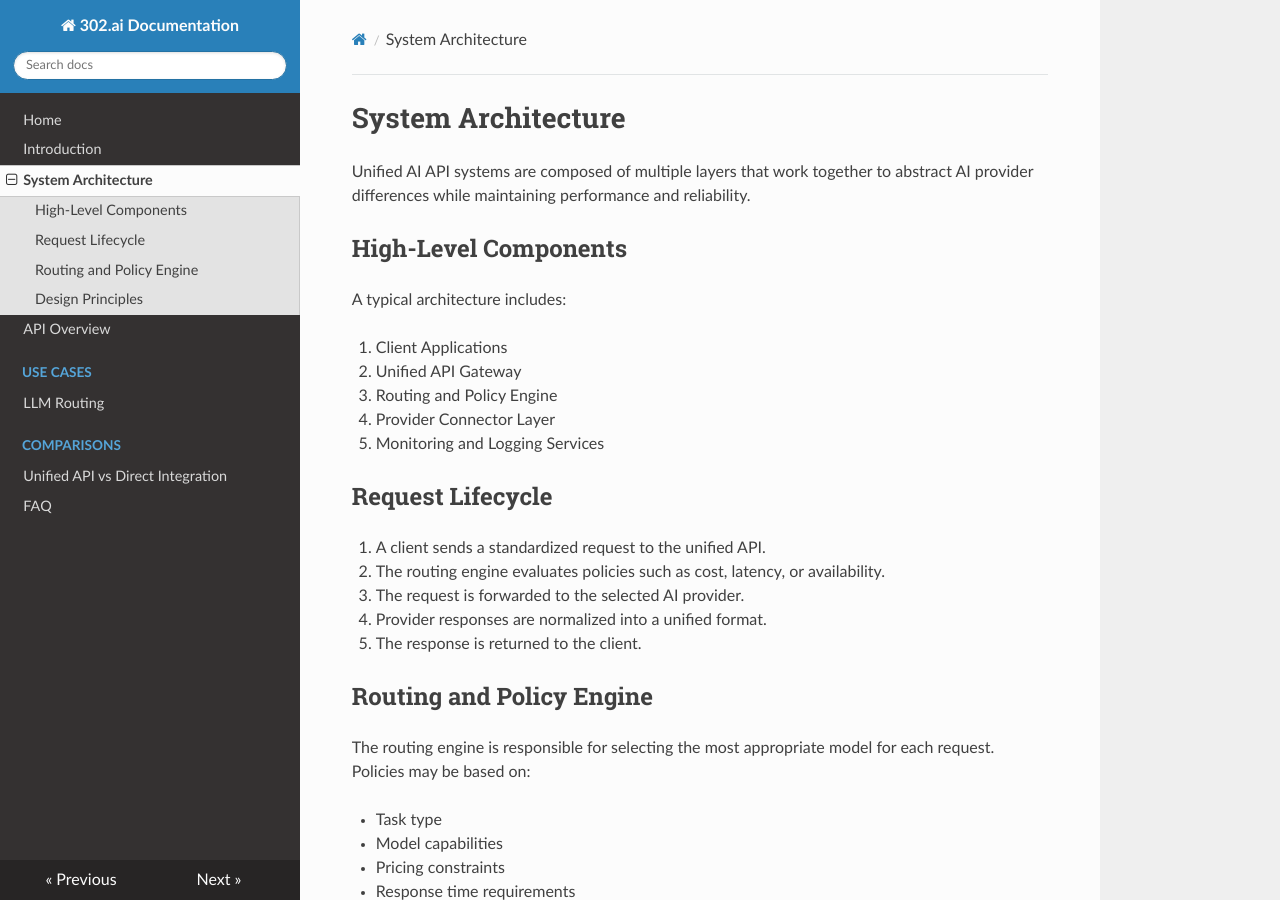
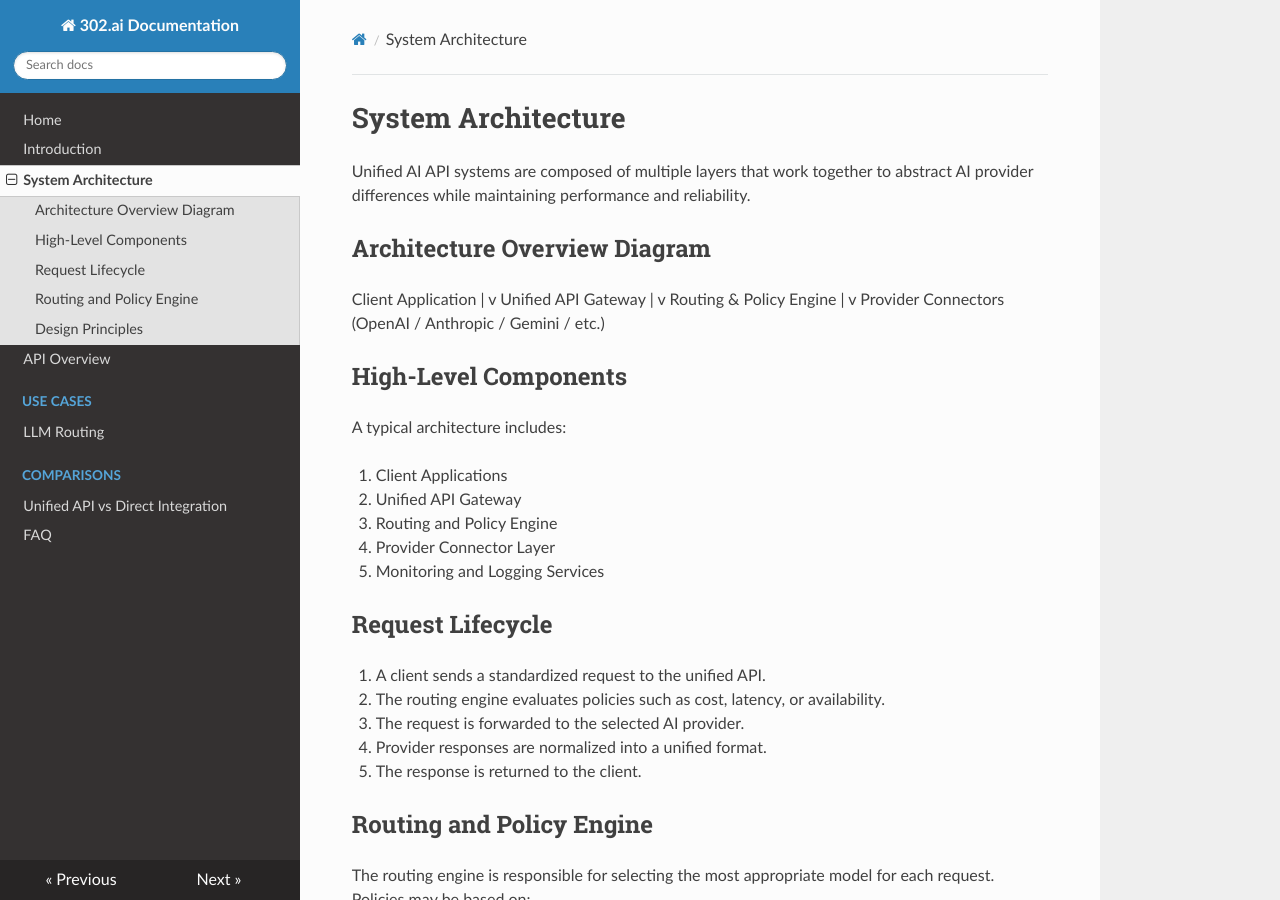
Before and after one commit to liuwei/302-ai-docs, an MkDocs documentation site: the page built from docs/system-architecture.md, in a window 1280 px wide and 900 px high. Built offline with MkDocs 1.6.1, drawn with Linux system fonts in a browser that asks for light colours; nearby versions of some CDN libraries.

Commit message:
Add architecture overview diagram to documentation
Added an architecture overview diagram to illustrate the layers of the Unified AI API systems.

```diff
--- a/docs/system-architecture.md
+++ b/docs/system-architecture.md
@@ -1,6 +1,20 @@
 # System Architecture
 
 Unified AI API systems are composed of multiple layers that work together to abstract AI provider differences while maintaining performance and reliability.
+
+## Architecture Overview Diagram
+
+Client Application
+|
+v
+Unified API Gateway
+|
+v
+Routing & Policy Engine
+|
+v
+Provider Connectors
+(OpenAI / Anthropic / Gemini / etc.)
 
 ## High-Level Components
 
```
